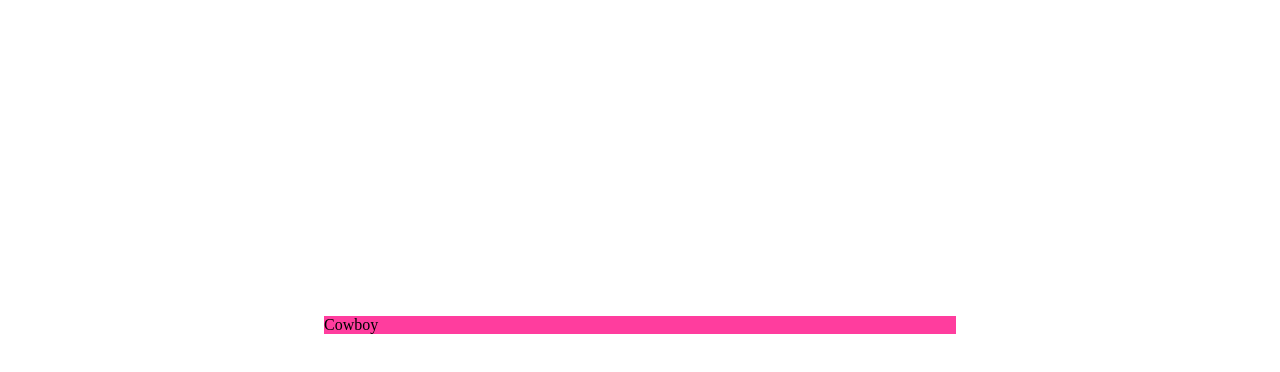
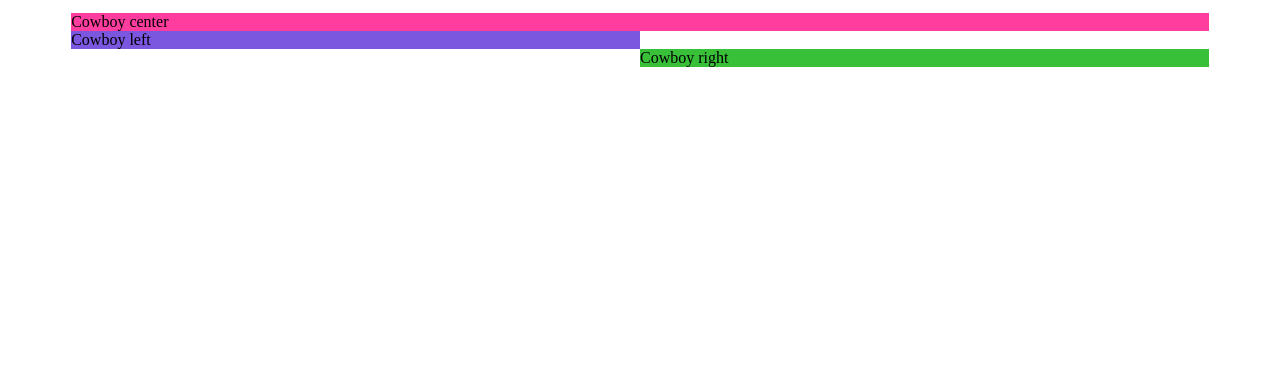
Before and after one commit to Evelinatoleike/2-serlokas, a website: page index.html in a window 1280 px wide. Drawn offline with Linux system fonts and the light colour scheme.

Commit message:
Stulpeliai

```diff
--- a/index.html
+++ b/index.html
@@ -9,8 +9,16 @@
 </head>
 
 <body>
-<div style="background-color: rgb(255, 61, 158); width: 50%; margin-left: 25%; margin-top: 25%;" > Cowboy  </div>
+<div style="background-color: rgb(255, 61, 158); width: 90%; margin-left: 5%; margin-top: 1%">
+    Cowboy center
+    </div>
+    <div style="background-color: rgb(123, 87, 224); width: 45%; margin-right: 50%; margin-left: 5%; display: inline-block;">
+        Cowboy left
+    </div>
+    <div style="background-color: rgb(57, 192, 57); width: 45%; margin-left: 50%; margin-right: 5%; display: inline-block;">
+    Cowboy right
+    </div>
+
 
 </body>
-
 </html>
```
